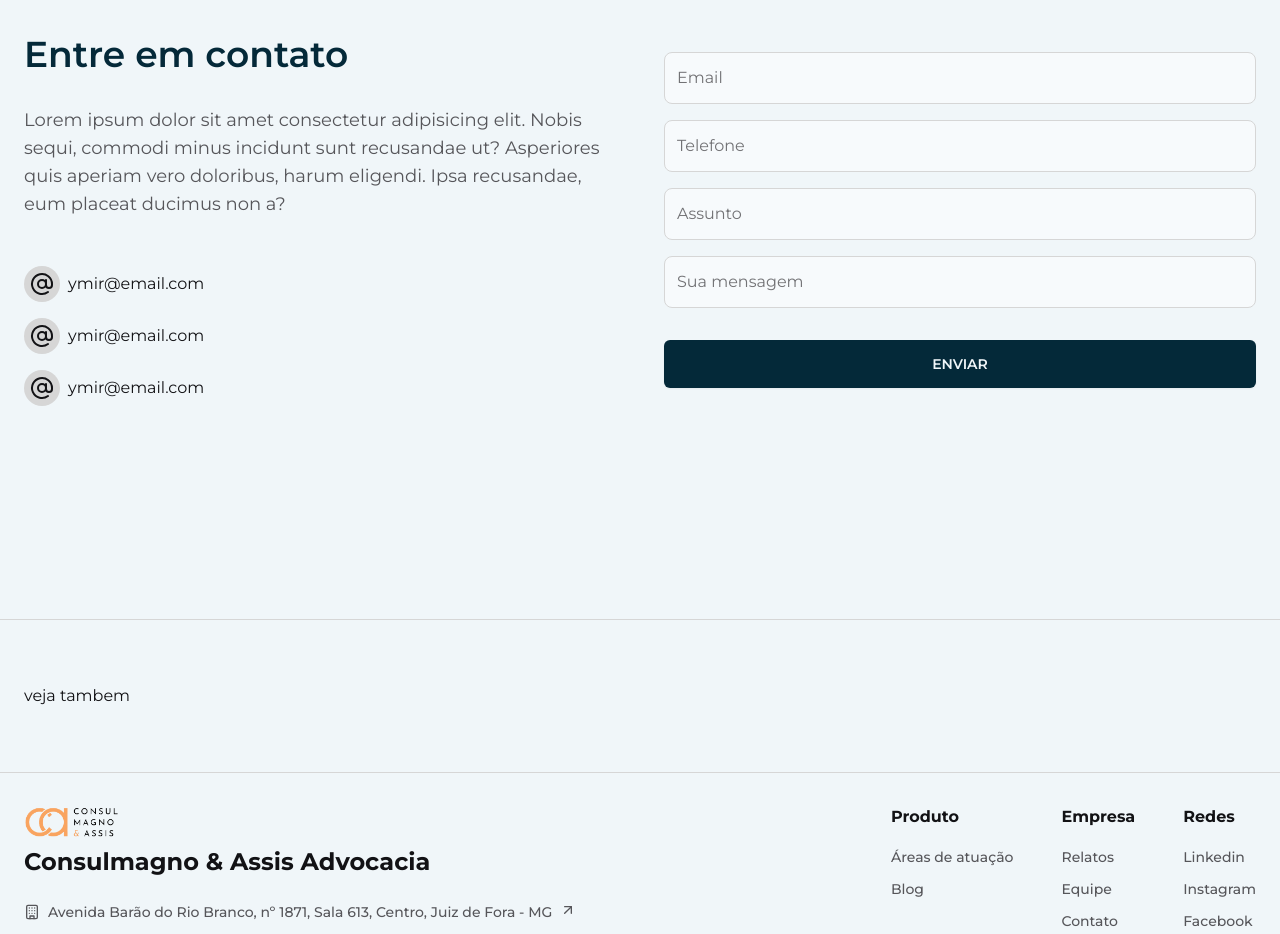
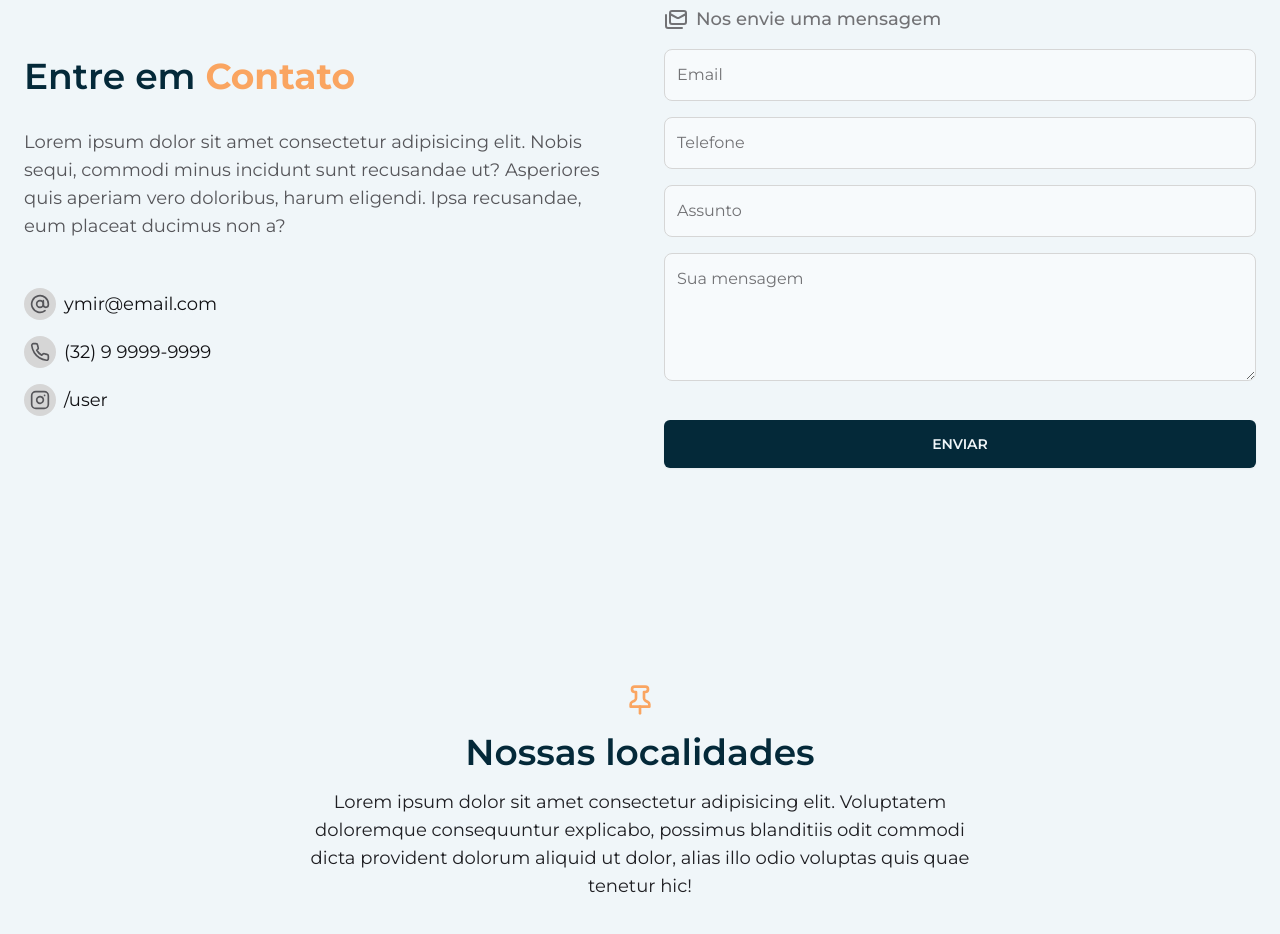
Before and after one commit to charmingruby/consulmagno-e-assis, a Next.js app: page /contato in a window 1280 px wide. Shown: the part 180-1114 px from the top of the page. Built offline with nearby package versions, Linux system fonts and the light colour scheme.

Commit message:
contact page structured

```diff
--- a/src/app/(app)/contato/components/email-form.tsx
+++ b/src/app/(app)/contato/components/email-form.tsx
@@ -1,4 +1,5 @@
 import { Button } from '@/components/ui/button'
+import { TextAreaInput } from '@/components/ui/form/text-area'
 import { TextInput } from '@/components/ui/form/text-input'
 import { useForm } from 'react-hook-form'
 import { z } from 'zod'
@@ -34,7 +35,7 @@ export function EmailForm() {
         <TextInput name="email" placeholder="Email" />
         <TextInput name="email" placeholder="Telefone" />
         <TextInput name="assunto" placeholder="Assunto" />
-        <TextInput name="sua-mensagem" placeholder="Sua mensagem" />
+        <TextAreaInput name="sua-mensagem" placeholder="Sua mensagem" />
       </div>
 
       <Button color="primary">Enviar</Button>
--- a/src/app/(app)/contato/components/mean-item.tsx
+++ b/src/app/(app)/contato/components/mean-item.tsx
@@ -9,13 +9,17 @@ interface MeanItemProps {
 
 export function MeanItem({ content, url, icon: Icon }: MeanItemProps) {
   return (
-    <div className="flex items-center gap-2">
-      <div className=" p-1.5 bg-gray-100 rounded-full">
-        <Icon />
+    <Link
+      href={url}
+      prefetch={false}
+      className="group flex items-center gap-2 transition-all w-fit"
+    >
+      <div className="group-hover:bg-primary-main p-1.5 bg-gray-100 rounded-full transition-all">
+        <Icon className="w-5 h-5 text-gray-400 group-hover:text-secondary-main transition-all" />
       </div>
-      <Link href={url} prefetch={false}>
+      <div className="text-lg group-hover:underline underline-offset-8 transition-all group-hover:font-medium">
         {content}
-      </Link>
-    </div>
+      </div>
+    </Link>
   )
 }
--- a/src/app/(app)/contato/page.tsx
+++ b/src/app/(app)/contato/page.tsx
@@ -2,19 +2,19 @@ import * as Container from '@/components/ui/container'
 import { Text } from '@/components/ui/text'
 import { EmailForm } from './components/email-form'
 import { MeanItem } from './components/mean-item'
-import { AtSign } from 'lucide-react'
+import { AtSign, Instagram, Mails, Phone, Pin } from 'lucide-react'
 import { PageTitle } from '@/components/page-title'
+import { Box } from '@/components/ui/box'
 
 export default function Contact() {
   return (
     <>
-      <Container.Root
-        border="borderBottom"
-        className=" min-h-screen flex flex-col justify-center"
-      >
-        <Container.Content className="grid grid-cols-1 md:grid-cols-2 gap-12">
-          <div>
-            <PageTitle title="Entre em contato" />
+      <Container.Root className=" min-h-screen flex flex-col justify-center pt-8">
+        <Container.Content className="grid grid-cols-1 md:grid-cols-2 gap-16 md:gap-12">
+          <div className="flex flex-col justify-center">
+            <h2 className="text-3xl md:text-4xl font-semibold text-primary-main">
+              Entre em <strong className="text-secondary-main">Contato</strong>
+            </h2>
             <Text opacity="low" className="mt-8">
               Lorem ipsum dolor sit amet consectetur adipisicing elit. Nobis
               sequi, commodi minus incidunt sunt recusandae ut? Asperiores quis
@@ -24,19 +24,48 @@ export default function Contact() {
 
             <div className="mt-12 flex flex-col gap-4">
               <MeanItem content="ymir@email.com" icon={AtSign} url="/" />
-              <MeanItem content="ymir@email.com" icon={AtSign} url="/" />
-              <MeanItem content="ymir@email.com" icon={AtSign} url="/" />
+              <MeanItem content="(32) 9 9999-9999" icon={Phone} url="/" />
+              <MeanItem content="/user" icon={Instagram} url="/" />
             </div>
           </div>
 
-          <div className="flex items-center w-full">
+          <div className="flex flex-col justify-center w-full gap-4">
+            <div className="flex items-center gap-2 text-gray-300">
+              <Mails />
+              <h3 className="font-medium text-lg">Nos envie uma mensagem</h3>
+            </div>
             <EmailForm />
           </div>
         </Container.Content>
       </Container.Root>
 
       <Container.Root>
-        <Container.Content>veja tambem</Container.Content>
+        <Container.Content>
+          <div className="max-w-2xl mx-auto text-center flex flex-col items-center">
+            <Pin className="text-secondary-main h-8 w-8 mb-4" />
+            <div className="flex flex-col gap-4 mb-12">
+              <PageTitle title="Nossas localidades" />
+              <Text>
+                Lorem ipsum dolor sit amet consectetur adipisicing elit.
+                Voluptatem doloremque consequuntur explicabo, possimus
+                blanditiis odit commodi dicta provident dolorum aliquid ut
+                dolor, alias illo odio voluptas quis quae tenetur hic!
+              </Text>
+            </div>
+          </div>
+
+          <div className="grid grid-cols-2 gap-12">
+            <Box>office</Box>
+            <Box>remote</Box>
+          </div>
+        </Container.Content>
+      </Container.Root>
+
+      <Container.Root>
+        <Container.Content>
+          <div>content</div>
+          <div>options</div>
+        </Container.Content>
       </Container.Root>
     </>
   )
--- a/src/app/(app)/nossa-equipe/page.tsx
+++ b/src/app/(app)/nossa-equipe/page.tsx
@@ -30,7 +30,7 @@ export default function Team() {
       <Container.Root border="borderBottom">
         <Container.Content>
           <div className="max-w-2xl mx-auto text-center flex flex-col items-center">
-            <Users className="text-secondary-main h-8 w-8 mb-2" />
+            <Users className="text-secondary-main h-8 w-8 mb-4" />
             <PageTitle title="Conheça nossa equipe" />
             <Text className="mt-4">
               Lorem ipsum dolor sit amet consectetur, adipisicing elit. Ea eos
--- a/src/components/ui/form/text-area.tsx
+++ b/src/components/ui/form/text-area.tsx
@@ -0,0 +1,43 @@
+import { ComponentProps, forwardRef } from 'react'
+
+interface TextAreaInputProps extends ComponentProps<'textarea'> {
+  hasError?: boolean
+  name: string
+}
+
+const TextAreaInput = forwardRef<HTMLTextAreaElement, TextAreaInputProps>(
+  ({ id, name, hasError = false, placeholder, ...props }, ref) => {
+    const inputId = id ?? name
+
+    /* eslint-disable */
+    return (
+      <div className='relative'>
+        <textarea
+          {...props}
+          ref={ref}
+          id={inputId}
+          name={name}
+          className={`
+          w-full bg-white min-h-[8rem] px-3 outline-none box-border placeholder-shown:pt-4 pt-6 peer transition-colors border rounded-lg focus:outline-secondary-main focus:border-gray-50 cursor-pointer
+          ${hasError
+              ? 'border-danger-300 placeholder-danger-300'
+              : 'border-gray-100 placeholder-gray-200 focus:border-primary-300 '
+            }
+      `}
+          placeholder=' '
+        />
+        <label
+          htmlFor={inputId}
+          className={`absolute left-[13px] top-2 text-xs pointer-events-none ${hasError ? 'text-danger-300' : 'text-gray-300'} peer-placeholder-shown:text-base peer-placeholder-shown:top-3.5 transition-all`}
+        >
+          {placeholder}
+        </label>
+      </div>
+    )
+    /* eslint-enable */
+  },
+)
+
+TextAreaInput.displayName = 'TextAreaInput'
+
+export { TextAreaInput }
--- a/src/components/ui/form/text-input.tsx
+++ b/src/components/ui/form/text-input.tsx
@@ -9,32 +9,33 @@ const TextInput = forwardRef<HTMLInputElement, InputProps>(
   ({ id, name, hasError = false, placeholder, ...props }, ref) => {
     const inputId = id ?? name
 
-    /* eslint-disable */
     return (
-      <div className='relative'>
+      <div className="relative">
         <input
           {...props}
           ref={ref}
           id={inputId}
           name={name}
           className={`
-          w-full bg-white h-[52px] px-3 outline-none box-border placeholder-shown:pt-0 pt-4 peer transition-colors border rounded-lg
-          ${hasError
+          w-full bg-white h-[52px] px-3 outline-none box-border placeholder-shown:pt-0 pt-4 peer transition-all border rounded-lg focus:outline-secondary-main focus:border-gray-50 cursor-pointer
+          ${
+            hasError
               ? 'border-danger-300 placeholder-danger-300'
               : 'border-gray-100 placeholder-gray-200 focus:border-primary-300 '
-            }
+          }
       `}
-          placeholder=' '
+          placeholder=" "
         />
         <label
           htmlFor={inputId}
-          className={`absolute left-[13px] top-2 text-xs pointer-events-none ${hasError ? 'text-danger-300' : 'text-gray-300'} peer-placeholder-shown:text-base peer-placeholder-shown:top-3.5 transition-all`}
+          className={`absolute left-[13px] top-2 text-xs pointer-events-none ${
+            hasError ? 'text-danger-300' : 'text-gray-300'
+          } peer-placeholder-shown:text-base peer-placeholder-shown:top-3.5 transition-all`}
         >
           {placeholder}
         </label>
       </div>
     )
-    /* eslint-enable */
   },
 )
 
```
